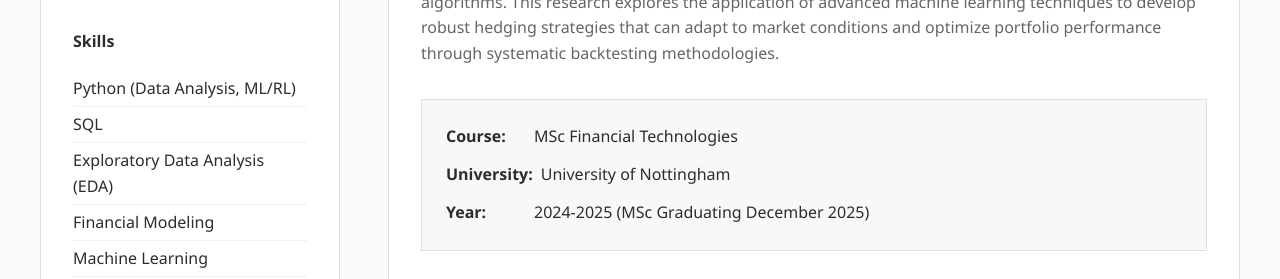
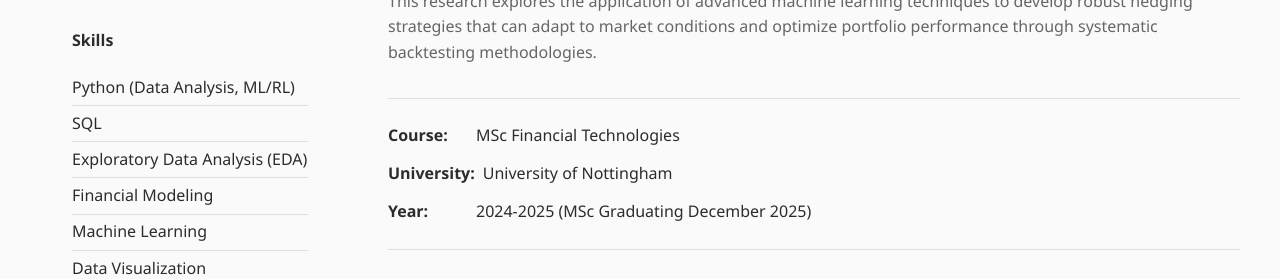
Before and after one commit to 9ninee/My_portfolio, a plain HTML site: page index.html in a window 1280 px wide. Shown: the part 633-912 px from the top of the page. Drawn offline with Linux system fonts and the light colour scheme.

Commit message:
Remove section boxes and use clean straight lines for separation

```diff
--- a/index.html
+++ b/index.html
@@ -91,26 +91,30 @@
             gap: 3em;
         }
         .sidebar {
-            background: #ffffff;
+            background: transparent;
             border-radius: 0;
             box-shadow: none;
             padding: 2em;
             height: fit-content;
             position: sticky;
             top: 100px;
-            border: 1px solid #e0e0e0;
+            border: none;
         }
         .main-content {
             display: flex;
             flex-direction: column;
-            gap: 2em;
+            gap: 0;
         }
         section {
-            background: #ffffff;
+            background: transparent;
             border-radius: 0;
             box-shadow: none;
-            padding: 2em;
-            border: 1px solid #e0e0e0;
+            padding: 2em 0;
+            border: none;
+            border-bottom: 1px solid #e0e0e0;
+        }
+        section:last-child {
+            border-bottom: none;
         }
         .profile-section {
             text-align: center;
@@ -148,7 +152,7 @@
         }
         .skills-list li {
             padding: 0.3em 0;
-            border-bottom: 1px solid #f0f0f0;
+            border-bottom: 1px solid #e0e0e0;
         }
         .skills-list li:last-child {
             border-bottom: none;
@@ -168,11 +172,13 @@
             color: #666666;
         }
         .dissertation-details {
-            background: #f8f8f8;
-            padding: 1.5em;
+            background: transparent;
+            padding: 1.5em 0;
             border-radius: 0;
             margin-bottom: 2em;
-            border: 1px solid #e0e0e0;
+            border: none;
+            border-top: 1px solid #e0e0e0;
+            border-bottom: 1px solid #e0e0e0;
         }
         .detail-item {
             margin-bottom: 0.8em;
@@ -215,7 +221,7 @@
         .experience-item {
             margin-bottom: 2em;
             padding-bottom: 1.5em;
-            border-bottom: 1px solid #f0f0f0;
+            border-bottom: 1px solid #e0e0e0;
         }
         .experience-item:last-child {
             border-bottom: none;
```
